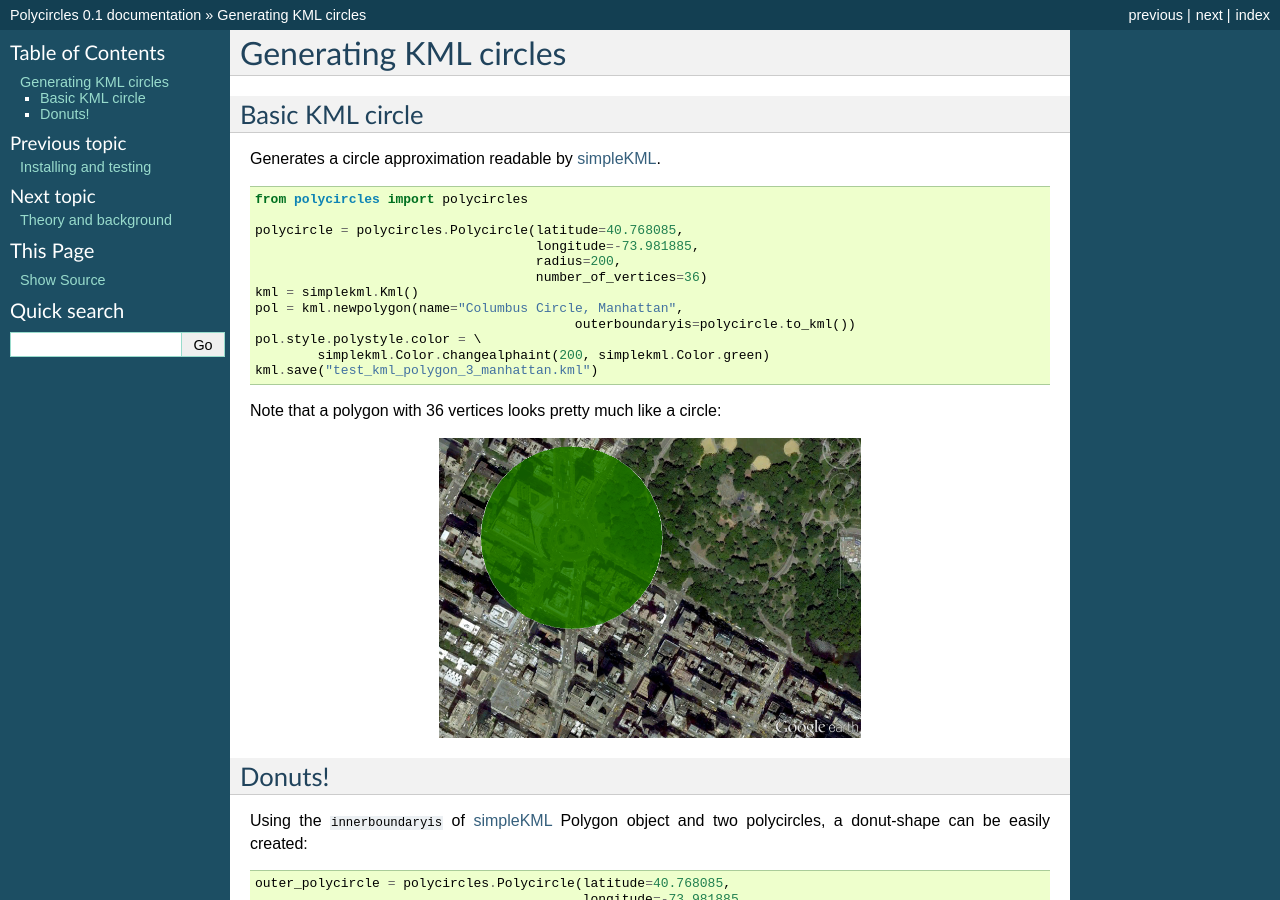
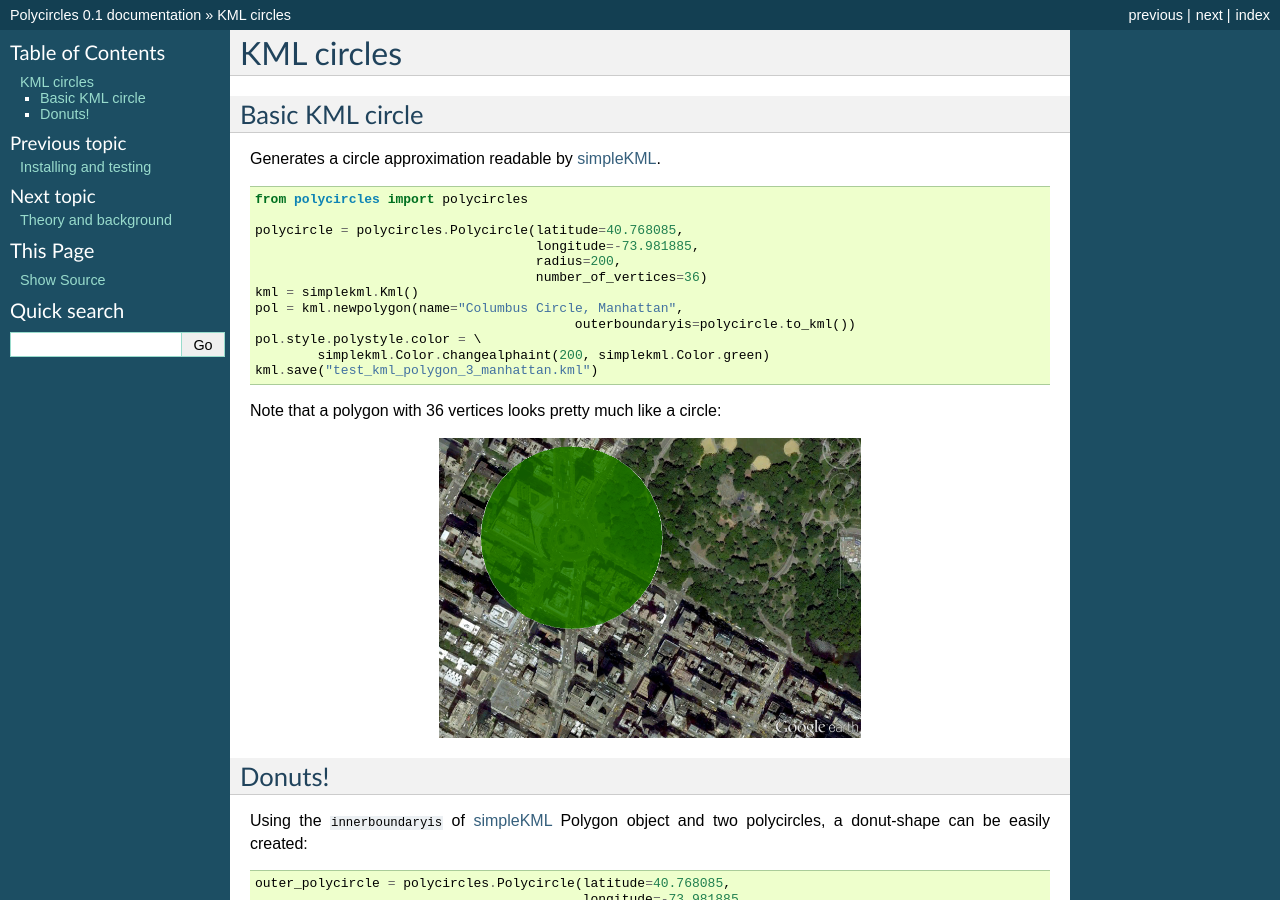
Before and after one commit to adamatan/polycircles, a Sphinx documentation site: the page built from docs/kmls.rst, in a window 1280 px wide and 900 px high. Built offline with Sphinx 7.4.7, drawn with Linux system fonts in a browser that asks for light colours; formulas are drawn with MathJax 3; some of the changed text lies outside the part shown.

Commit message:
Update documentation.

```diff
--- a/docs/background.rst
+++ b/docs/background.rst
@@ -4,8 +4,8 @@
 Theory and background
 =====================
 
-Adjusting the number of vertices
---------------------------------
+The right number of vertices
+----------------------------
 
 Raising the number of vertices makes the polygon illusion more compelling.
 On the other side, too many vertices make the KML file larger and Google Earth slower.
--- a/docs/kmls.rst
+++ b/docs/kmls.rst
@@ -1,7 +1,7 @@
 .. _kml-circles:
 
-Generating KML circles
-======================
+KML circles
+===========
 
 Basic KML circle
 ----------------
@@ -64,3 +64,10 @@
    :height: 300 px
    :alt: Polygon circle in Google Earth. Image Credit: Google
    :align: center
+
+Or even:
+
+.. image:: _static/kml_rio.png
+   :height: 300 px
+   :alt: Polygon circle in Google Earth. Image Credit: Google
+   :align: center
```
Also changed, not shown: docs/index.rst (+5 -3 lines).
